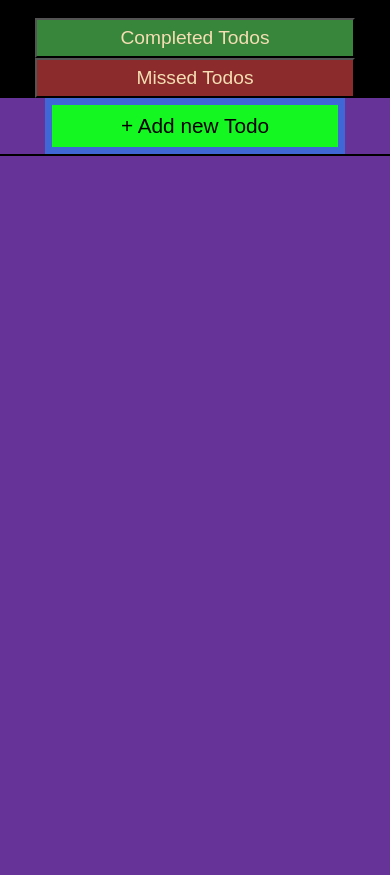
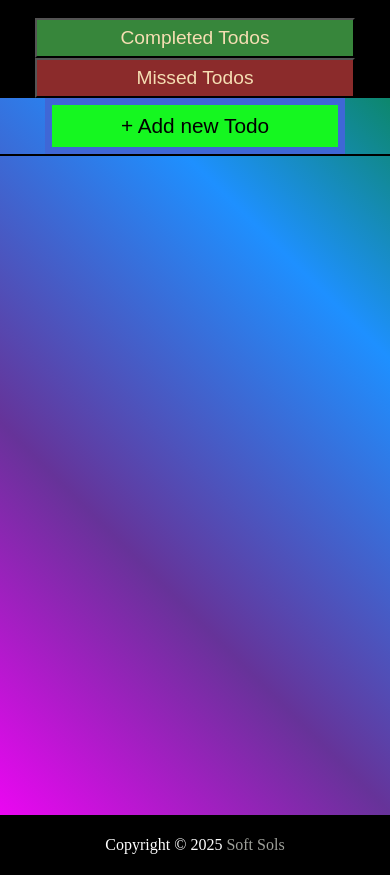
Before and after one commit to AbdurCodes/Project-Todo-List, a website built with webpack: page src/index.html in a window 390 px wide. Shown: the part 94-969 px from the top of the page. Before the commit the page ends 844 px from the top, so only its background shows below. Built offline with nearby package versions, Linux system fonts and the light colour scheme.

Commit message:
add a responsive footer

```diff
--- a/src/index.html
+++ b/src/index.html
@@ -76,8 +76,12 @@
                 <input id="submitBtn" type="submit">
             </div>
         </form>
+
+
+
     </dialog>
 
+    <footer>Copyright &#169 2025&nbsp<a target="_blank" href="https://abdurcodes.github.io/landing_page_TOP/">Soft Sols</a></footer>
 
 
 </body>
--- a/src/script.js
+++ b/src/script.js
@@ -14,11 +14,6 @@ const missedToDosCatBtn = document.getElementById("missedToDosCatBtn");
 const addToDoBtn = document.querySelector(".addNewToDoBtnMain");
 const dialog = document.querySelector("dialog");
 const dialogHeading = document.querySelector("dialog h2");
-
-
-function sortTodos() {
-
-}
 
 
 function removeMarkCompAndEditTodoBtns() {
@@ -74,9 +69,7 @@ completedToDosCatBtn.addEventListener('click', () => {
         }
         else {
             const compTodos = categoryToDos.filter(todo => {
-                const parsedDate = parseISO(todo.dueDate);
-                const relativeTime = formatDistanceToNow(parsedDate, { addSuffix: true });
-                return !relativeTime.includes('ago') && todo.isCompleted === true;
+                return todo.isCompleted === true;
             });
 
             if (isNaN(compTodos)) {
@@ -184,6 +177,7 @@ function populateNewCatInMainMenu(catName) {
     const liElement = document.createElement("li");
     const button = document.createElement("button");
     button.textContent = catName;
+    button.title = `${catName} category current todos`;
     button.type = "button";
     button.addEventListener('click', () => {
         DOMManager.clearAllTodos();
@@ -266,6 +260,7 @@ function resetFormFields() {
     document.getElementById("todoDueDate").value = "";
     document.getElementById("todoPriority").value = "0";
     document.getElementById("todoNotes").value = "";
+    // document.getElementById("myForm").reset();
 }
 
 
@@ -336,7 +331,7 @@ function handleFormSubmit(event) {
 
     dialog.close();
     console.log("Todo added successfully.");
-    // location.reload();
+    location.reload();
     myForm.removeEventListener("submit", handleFormSubmit);
 }
 
@@ -378,7 +373,6 @@ class DOMManager {
         description.classList.add('todoItemField');
 
         const dueDate = document.createElement("p");
-        // const formattedDueDate = dateFormatter(todo.dueDate);
         const parsedDate = parseISO(todo.dueDate);
         const formattedDueDate = format(parsedDate, "EEEE, MMMM d, yyyy 'at' h:mm a");
         const relativeTime = formatDistanceToNow(parsedDate, { addSuffix: true });
@@ -433,8 +427,7 @@ class DOMManager {
             const yes = confirm("Are you sure this todo is completed?");
             if (yes) {
                 NewToDo.toggleCompletion(todo.category, todo.todoIdentifier);
-                // todo item background change to green
-                // location.reload();
+                location.reload();
                 alert('Todo completed and added to "completed todos".');
             }
             else {
@@ -534,11 +527,17 @@ class NewToDo {
         );
 
         if (targetToDo) {
-            console.log(targetToDo.isCompleted);
+            // console.log(targetToDo.isCompleted);
             targetToDo.isCompleted = !targetToDo.isCompleted;
-            console.log(targetToDo.isCompleted);
+            // document.getElementById("todoDueDate").type = "text";
+
+            // console.log(targetToDo);
+            // console.log(targetToDo.dueDate);
+            // targetToDo.dueDate.type = 'text';
+            // localStorage.removeItem(targetToDo.dueDate);
+
             StorageManager.set(category, todos);
-            console.log((TodoCategories.getToDos(category)));
+            // console.log((TodoCategories.getToDos(category)));
             console.log(`Todo completed successfully.`);
         }
     }
@@ -712,17 +711,14 @@ for (let index = 0; index < items.length; index++) {
 
             if (isNaN(currentTodos)) {
 
-                const noPriorityTodos = currentTodos.filter((todo) => todo.priority == 0)
-                // console.log(noPriorityTodos);
-                const priorityTodos = currentTodos.filter((todo) => todo.priority != 0)
-                // console.log(priorityTodos);
+                const noPriorityTodos = currentTodos.filter((todo) => todo.priority == 0);
+                const priorityTodos = currentTodos.filter((todo) => todo.priority != 0);
 
                 const sortedPriorityTodos = priorityTodos.sort((a, b) => {
                     return a.priority - b.priority
                 })
-                // console.log(sortedPriorityTodos);
+
                 const sortedCurrentTodos = sortedPriorityTodos.concat(noPriorityTodos);
-                // console.log(sortedCurrentTodos);
 
                 for (let todoIndex = 0; todoIndex < sortedCurrentTodos.length; todoIndex++) {
                     const todoItem = DOMManager.renderToDoToDOM(sortedCurrentTodos[todoIndex], categoryName);
@@ -746,5 +742,4 @@ for (let index = 0; index < items.length; index++) {
 
 
 // TODO
-// 1. sort todos according to priority
-// 2. collapse a todo to show only title and duedate
+// 1. collapse a todo to show only title and duedate
--- a/src/style.css
+++ b/src/style.css
@@ -5,12 +5,25 @@
 }
 
 body {
-    background-color: rebeccapurple;
+    background-image: linear-gradient(
+        45deg,
+        magenta,
+        rebeccapurple,
+        dodgerblue,
+        green
+      );
     color: wheat;
 
     &>h1 {
         text-align: center;
     }
+}
+
+.todosContainer {
+    min-height: calc(100vh - 185px);
+    overflow-y: auto;
+    display: flex;
+    flex-direction: column;
 }
 
 #oldCategory,
@@ -278,3 +291,27 @@ form div label:not(label[for="isRead"]) {
 }
 
 /* modal styling ends */
+
+
+
+
+
+footer {
+    background-color: black;
+    color: white;
+    height: 60px;
+    display: flex;
+    align-items: center;
+    justify-content: center;
+    position: relative;
+    bottom: 0px;
+
+    & a {
+        color: rgb(159, 161, 155);
+        text-decoration: none;
+
+        &:hover {
+            color: rgb(204, 229, 153);
+        }
+    }
+}
```
Also changed, not shown: dist/index.html, dist/main.js, dist/style.css.
